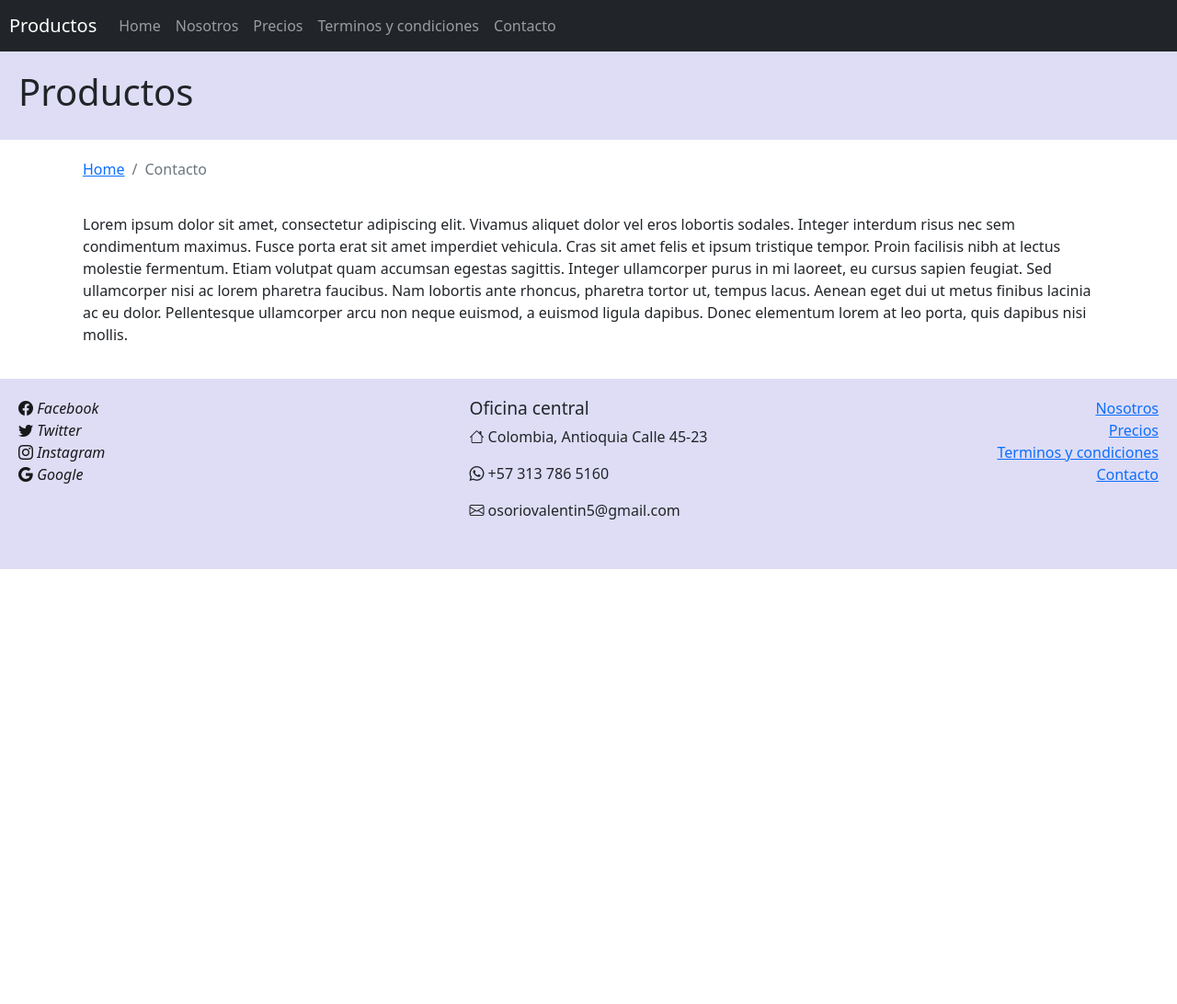
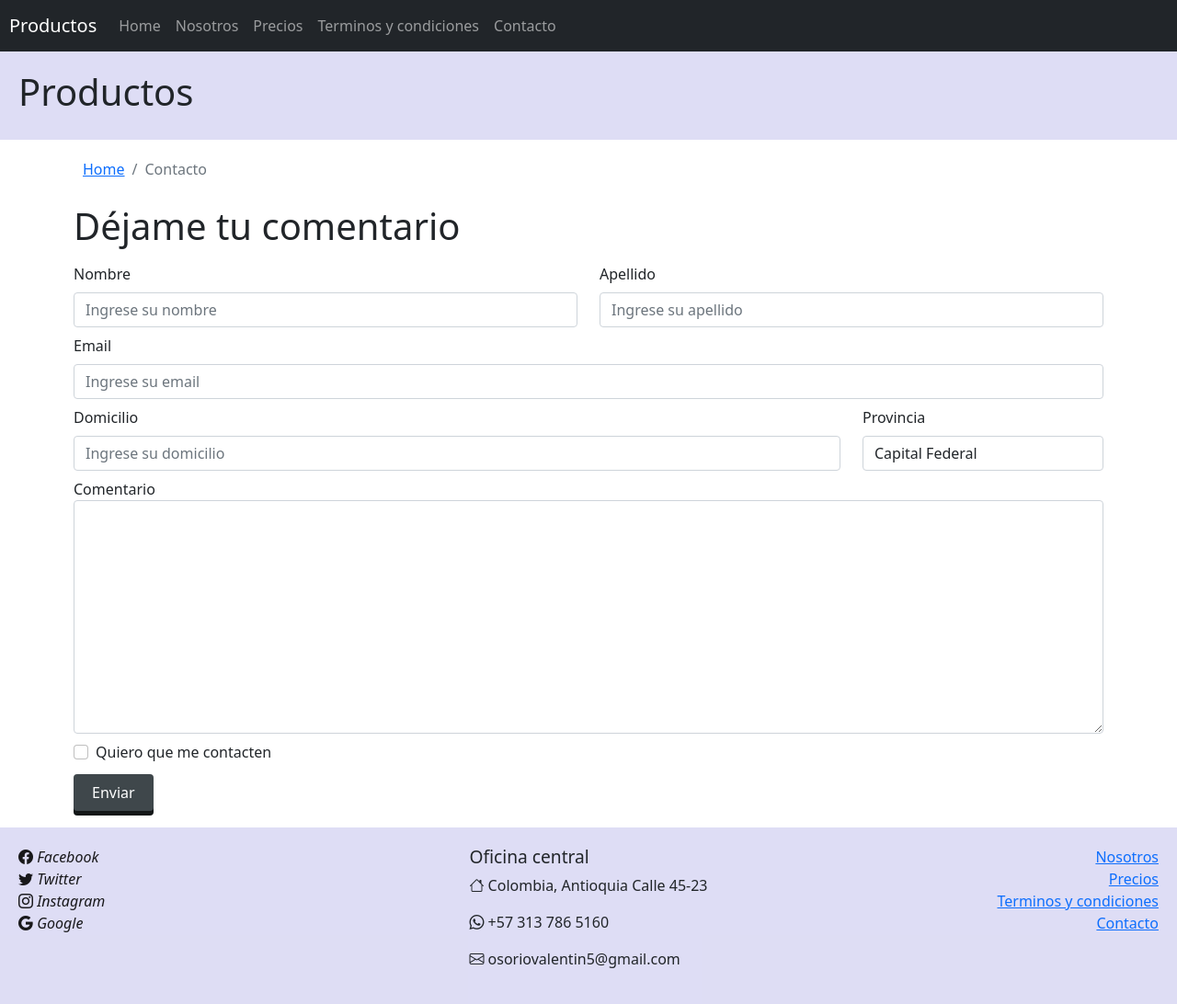
Before and after one commit to Diegovalen47/web-page-bootstrap, a website: page contact.html in a window 1280 px wide. Shown: the whole page at 92% size. Before the commit the page ends 800 px from the top, so only its background shows below. Drawn offline with nearby package versions, Linux system fonts and the light colour scheme.

Commit message:
Se creo formaulario en pagina de contacto

```diff
--- a/contact.html
+++ b/contact.html
@@ -53,24 +53,59 @@
                <li class="breadcrumb-item active" aria-current="page">Contacto</li>
             </ol>
          </nav>
-         <!-- Fila -->
-         <div class="container">
-            <p>
-               Lorem ipsum dolor sit amet, consectetur adipiscing elit.
-               Vivamus aliquet dolor vel eros lobortis sodales.
-               Integer interdum risus nec sem condimentum maximus.
-               Fusce porta erat sit amet imperdiet vehicula.
-               Cras sit amet felis et ipsum tristique tempor.
-               Proin facilisis nibh at lectus molestie fermentum.
-               Etiam volutpat quam accumsan egestas sagittis.
-               Integer ullamcorper purus in mi laoreet, eu cursus sapien feugiat.
-               Sed ullamcorper nisi ac lorem pharetra faucibus.
-               Nam lobortis ante rhoncus, pharetra tortor ut, tempus lacus.
-               Aenean eget dui ut metus finibus lacinia ac eu dolor.
-               Pellentesque ullamcorper arcu non neque euismod, a euismod ligula dapibus.
-               Donec elementum lorem at leo porta, quis dapibus nisi mollis.
-            </p>
-         </div>
+
+         <h1>Déjame tu comentario</h1>
+         <form>
+            <div class="row">
+               <div class="form-group col-sm-6">
+                  <label for="nombre" class="form-label">Nombre</label>
+                  <input type="text" class="form-control" id="nombre"
+                  placeholder="Ingrese su nombre">
+               </div>
+               <div class="form-group col-sm-6">
+                  <label for="apellido" class="form-label">Apellido</label>
+                  <input type="text" class="form-control" id="apellido"
+                  placeholder="Ingrese su apellido">
+               </div>
+            </div>
+            <div class="row">
+               <div class="form-group">
+                  <label for="email" class="form-label">Email</label>
+                  <input type="email" class="form-control" id="email"
+                  placeholder="Ingrese su email">
+               </div>
+            </div>
+            <div class="row">
+               <div class="form-group col-sm-9">
+                  <label for="domicilio" class="form-label">Domicilio</label>
+                  <input type="text" class="form-control" id="domicilio"
+                  placeholder="Ingrese su domicilio">
+               </div>
+               <div class="form-group col-sm-3">
+                  <label for="provincia" class="form-label">Provincia</label>
+                  <select id="provincia" class="form-control">
+                     <option selected>Capital Federal</option>
+                     <option>Buenos Aires</option>
+                     <option>Cordoba</option>
+                     <option>Santa Fe</option>
+                     <option>Mendoza</option>
+                  </select>
+               </div>
+            </div>
+            <div class="form-group">
+               <label for="comentario">Comentario</label>
+               <textarea id="comentario" class="form-control" rows="10"></textarea>
+            </div>
+            <div class="form-group">
+               <div class="form-check">
+                  <input type="checkbox" class="form-check-input" id="gridCheck">
+                  <label for="gridCheck" class="form-check-label">
+                     Quiero que me contacten
+                  </label>
+               </div>
+            </div>
+            <button type="submit">Enviar</button>
+         </form>
       </div>
    </main>
 
--- a/css/main.css
+++ b/css/main.css
@@ -38,7 +38,7 @@ button {
    color: #fff;
    cursor: pointer;
    font: inherit;
-   margin: 0;
+   margin: 10px 8px 8px 0px;
    outline: 0;
    padding: 8px 20px;
    transition: all .1s linear;
@@ -63,6 +63,14 @@ h3+p {
    text-align: center;
 }
 
+label {
+   margin-top: 8px;
+}
+
+.form-check-input {
+   margin-top: 12px;
+}
+
 @media (max-width: 560px) {
    .responsive-footer {
       align-items: center !important;
```
